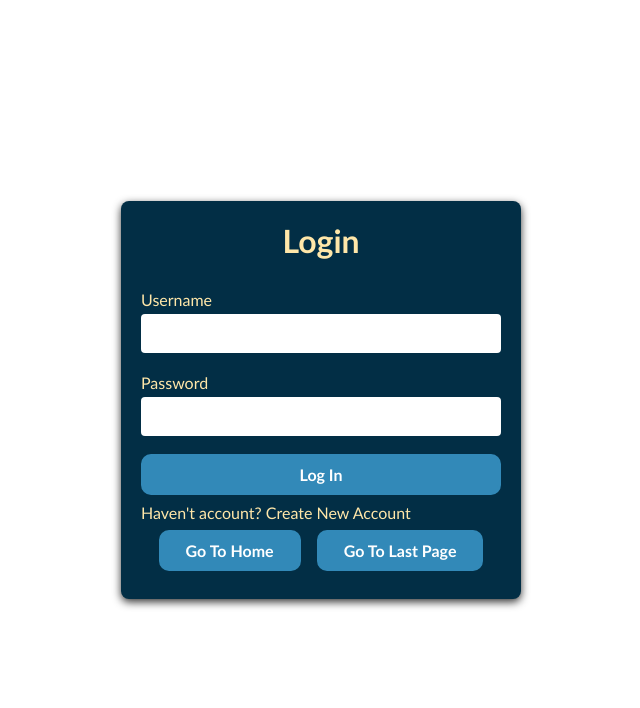
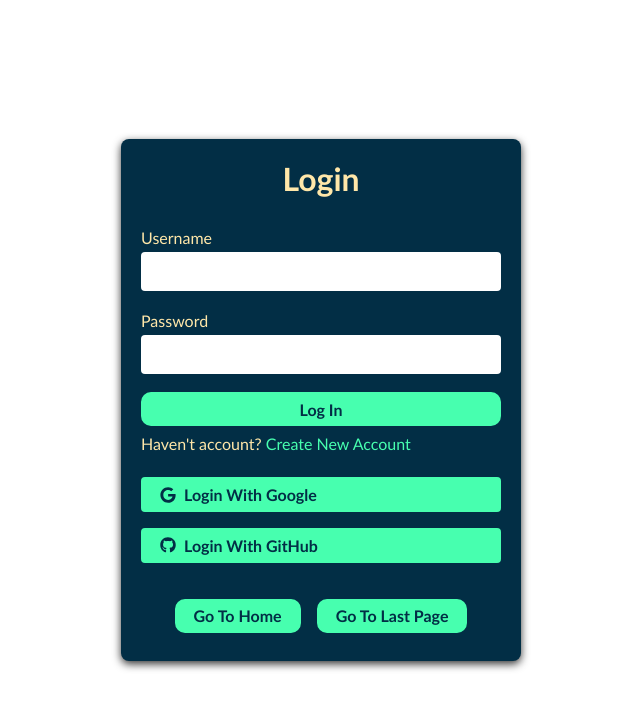
Before and after one commit to RizwanSuvo99/react__halal__jibika__app, a React (Vite) app: page /login in a window 1280 px wide. Shown: the top 708 px of the page, without its empty margins (319-959 px from the left). Built offline with nearby package versions, Linux system fonts and the light colour scheme.

Commit message:
"Login and Sign Up page modified"

```diff
--- a/src/pages/Auth/Login/Login.css
+++ b/src/pages/Auth/Login/Login.css
@@ -14,7 +14,7 @@
   max-width: 400px;
   width: 100%;
   margin: auto;
-  background: #022E45;
+  background: #022e45;
   backdrop-filter: blur(25px);
   color: #ffe7a9;
 }
@@ -55,15 +55,55 @@
 }
 
 .login .btn {
-  background: linear-gradient(180deg, #3289b8 71.54%, #3289b8 100%);
-  border: 3px solid #3289b8;
+  background: linear-gradient(180deg, #47ffaf 71.54%, #47ffaf 100%);
+  border: 3px solid #47ffaf;
+  color: #022e45;
+  padding: 0.3rem 1rem;
 }
 
 .login .btn:hover {
-  color: #3289b8;
-  border: 3px solid #3289b8;
+  color: #022e45;
+  border: 3px solid #47ffaf;
 }
 
+.login-form p {
+  margin-bottom: 1rem;
+}
+.login-form p a {
+  color: #47ffaf;
+}
+
+.icon {
+  margin-right: 8px;
+}
+
+/* Social buttons */
+.social-buttons {
+  display: flex;
+  flex-direction: column;
+  align-items: center;
+  margin-bottom: 20px;
+}
+
+.social-btn {
+  display: flex;
+  align-items: center;
+  background: #47ffaf; /* Google Blue */
+  color: #022e45;
+  padding: 10px;
+  border: none;
+  border-radius: 4px;
+  cursor: pointer;
+  transition: background-color 0.3s ease;
+  width: 100%;
+  margin-bottom: 10px;
+}
+
+.github-btn {
+  display: flex;
+  align-items: center;
+  background: #24292e; /* GitHub Black */
+}
 
 /* Responsive styles for tablets */
 @media (max-width: 768px) {
--- a/src/pages/Auth/Login/Login.jsx
+++ b/src/pages/Auth/Login/Login.jsx
@@ -1,7 +1,18 @@
-import { Link } from "react-router-dom";
+import { Link, useNavigate } from "react-router-dom";
+import { FaGoogle, FaGithub } from "react-icons/fa"; // Import Google and GitHub icons
 import "./Login.css";
 
 const Login = () => {
+  const navigate = useNavigate();
+
+  const handleBack = () => {
+    navigate(-1);
+  };
+
+  const handleBackToHome = () => {
+    navigate("/");
+  };
+
   const handleLogin = () => {
     // Add your login logic here
     alert("Login button clicked!");
@@ -29,12 +40,22 @@ const Login = () => {
             Haven't account? <Link to={"/signup"}>Create New Account</Link>
           </p>
 
+          {/* Icons for Google and GitHub login */}
+          <div className="social-buttons">
+            <button className="social-btn google-btn btn">
+              <FaGoogle className="icon" /> Login with Google
+            </button>
+            <button className="social-btn github-btn btn">
+              <FaGithub className="icon" /> Login with GitHub
+            </button>
+          </div>
+
           {/* Navigation buttons */}
           <div className="navigation-buttons">
-            <Link to="/" className="btn">
+            <Link onClick={handleBackToHome} className="btn">
               Go to Home
             </Link>
-            <Link to="/lastPage" className="btn">
+            <Link onClick={handleBack} className="btn">
               Go to Last Page
             </Link>
           </div>
--- a/src/pages/Auth/SignUp/SignUp.css
+++ b/src/pages/Auth/SignUp/SignUp.css
@@ -58,13 +58,15 @@
 }
 
 .signup .btn {
-  background: linear-gradient(180deg, #3289b8 71.54%, #3289b8 100%);
-  border: 3px solid #3289b8;
+  background: linear-gradient(180deg, #47ffaf 71.54%, #47ffaf 100%);
+  border: 3px solid #47ffaf;
+  color: #022e45;
+  padding: 0.3rem 1rem;
 }
 
 .signup .btn:hover {
-  color: #3289b8;
-  border: 3px solid #3289b8;
+  color: #022e45;
+  border: 3px solid #47ffaf;
 }
 
 /* Responsive styles for tablets */
```
